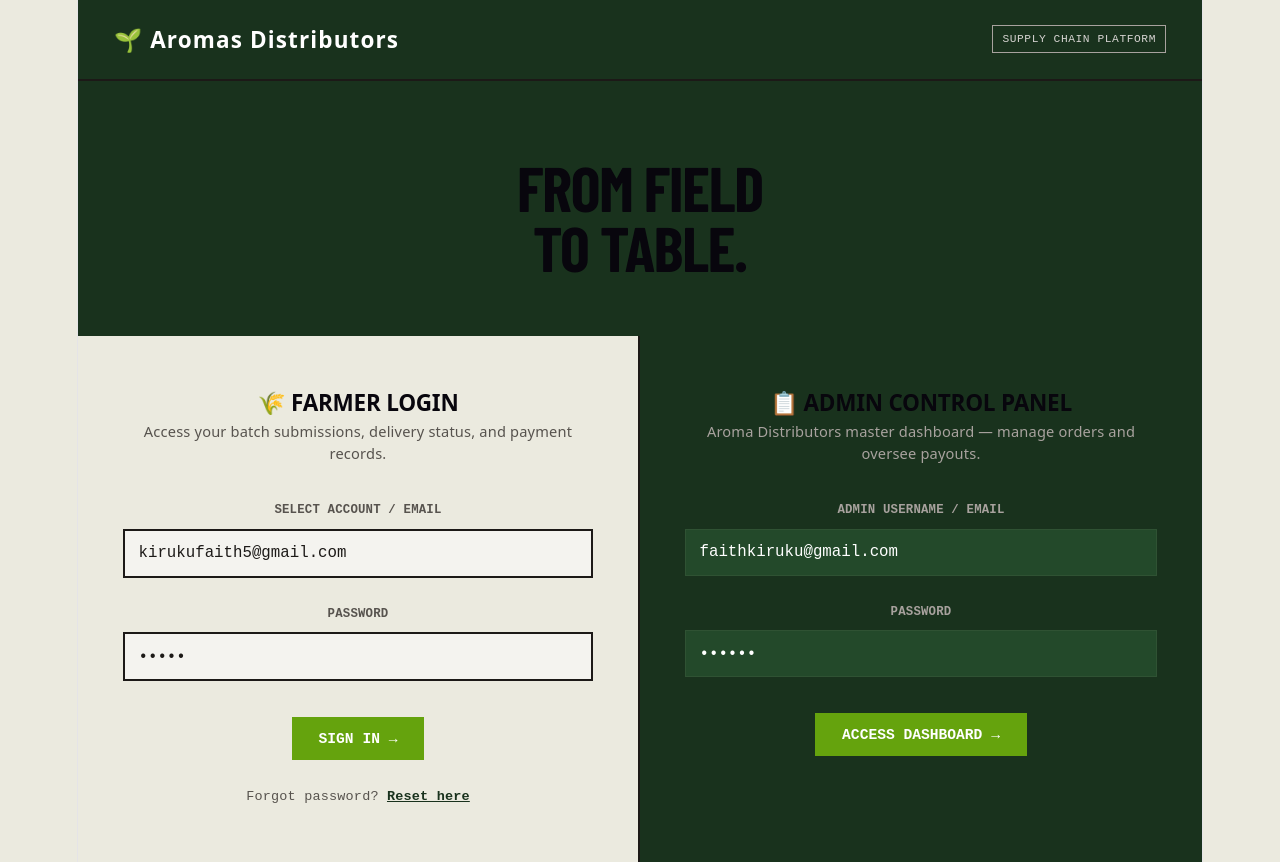
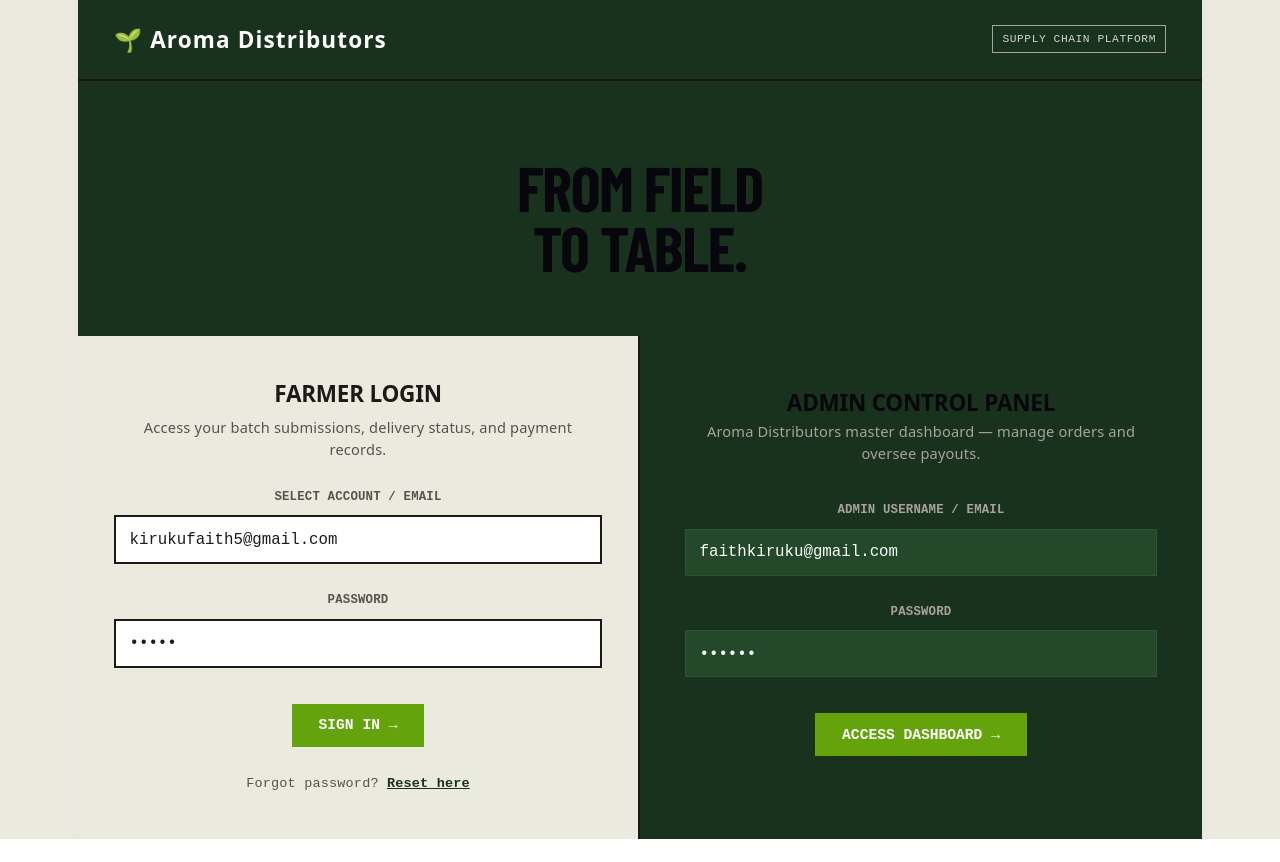
Before and after one commit to kirukufaith5-collab/Frontend-Aroma-distributors, a React (Vite) app: page / in a window 1280 px wide. After the commit the page ends 839 px from the top, so only its background shows below. Built offline with nearby package versions, Linux system fonts and the light colour scheme.

Commit message:
Refactor LOgin.jsx file

```diff
--- a/src/App.css
+++ b/src/App.css
@@ -488,3 +488,58 @@ body {
   text-transform: uppercase;
   cursor: pointer;
 }
+/* --- LOGIN PAGE REFINEMENTS --- */
+.farmer-login-card {
+  background-color: #EBEADF;
+  color: #1C1917 !important; /* Forces dark text on cream background */
+  padding: 2.5rem 2rem;
+  border-right: 2px solid #1C1917;
+}
+
+.farmer-login-card h2 {
+  color: #1C1917 !important; /* Fixes invisible white "FARMER LOGIN" text */
+  font-size: 1.25rem;
+  font-weight: 900;
+  text-transform: uppercase;
+  margin-bottom: 0.5rem;
+}
+
+.farmer-login-card .card-subtitle {
+  color: #57534E !important; /* Fixes invisible subtitle text */
+  font-size: 0.8125rem;
+  margin-bottom: 1.5rem;
+}
+
+.farmer-login-card .form-label {
+  color: #57534E !important;
+  display: block;
+  font-family: monospace;
+  font-size: 0.6875rem;
+  font-weight: 700;
+  text-transform: uppercase;
+  margin-bottom: 0.5rem;
+}
+
+.farmer-login-card .form-input {
+  width: 100%;
+  padding: 0.75rem;
+  border: 2px solid #1C1917;
+  background-color: #FFFFFF;
+  font-family: monospace;
+  font-size: 0.875rem;
+  color: #1C1917;
+  outline: none;
+  box-sizing: border-box;
+}
+
+.admin-login-card .admin-input {
+  width: 100%;
+  padding: 0.75rem;
+  border: 1.5px solid #2F5233;
+  background-color: #23492A;
+  font-family: monospace;
+  font-size: 0.875rem;
+  color: #FFFFFF;
+  outline: none;
+  box-sizing: border-box;
+}
--- a/src/pages/Login.jsx
+++ b/src/pages/Login.jsx
@@ -10,34 +10,33 @@ export const Login = () => {
 
   const handleFarmerLogin = (e) => {
     e.preventDefault();
+    console.log("Farmer login triggered");
     localStorage.setItem('user', JSON.stringify({ id: 2, farm_name: 'GREEN ACRES FARM', role: 'farmer' }));
     navigate('/farmer');
   };
 
   const handleAdminLogin = (e) => {
     e.preventDefault();
+    console.log("Admin login triggered");
     localStorage.setItem('user', JSON.stringify({ id: 1, role: 'admin' }));
     navigate('/admin');
   };
 
   return (
     <div className="login-page">
-      {/* Top Header */}
       <header className="brand-header">
-        <div className="brand-name">🌱 Aromas Distributors</div>
+        <div className="brand-name">🌱 Aroma Distributors</div>
         <span className="tag-badge">SUPPLY CHAIN PLATFORM</span>
       </header>
 
-      {/* Hero Header */}
       <div className="hero-banner">
         <h1>FROM FIELD<br />TO TABLE.</h1>
       </div>
 
-      {/* Split Login Container */}
       <div className="login-layout">
         {/* Left Column: Farmer Login */}
         <div className="farmer-login-card">
-          <h2>🌾 FARMER LOGIN</h2>
+          <h2>FARMER LOGIN</h2>
           <p className="card-subtitle">Access your batch submissions, delivery status, and payment records.</p>
 
           <form onSubmit={handleFarmerLogin}>
@@ -71,7 +70,7 @@ export const Login = () => {
 
         {/* Right Column: Admin Panel */}
         <div className="admin-login-card">
-          <h2>📋 ADMIN CONTROL PANEL</h2>
+          <h2>ADMIN CONTROL PANEL</h2>
           <p className="card-subtitle admin-sub">Aroma Distributors master dashboard — manage orders and oversee payouts.</p>
 
           <form onSubmit={handleAdminLogin}>
```
